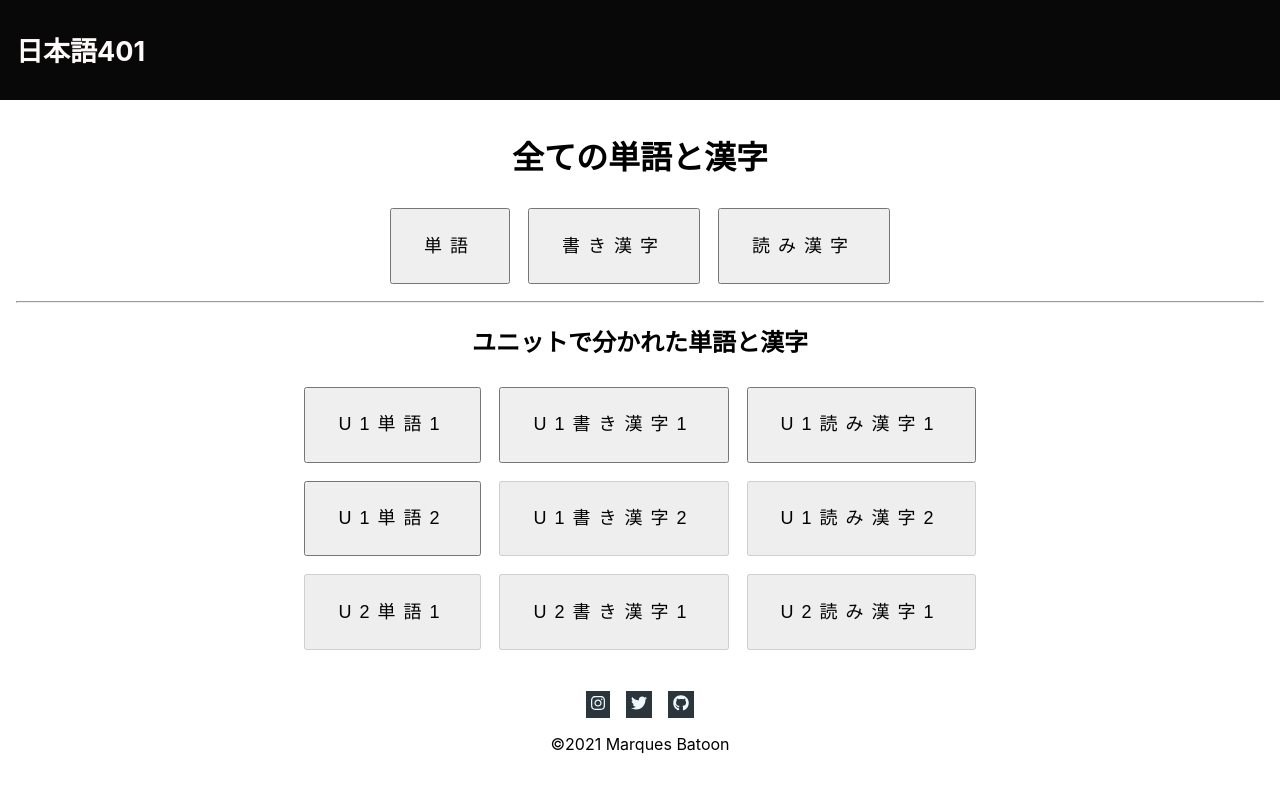
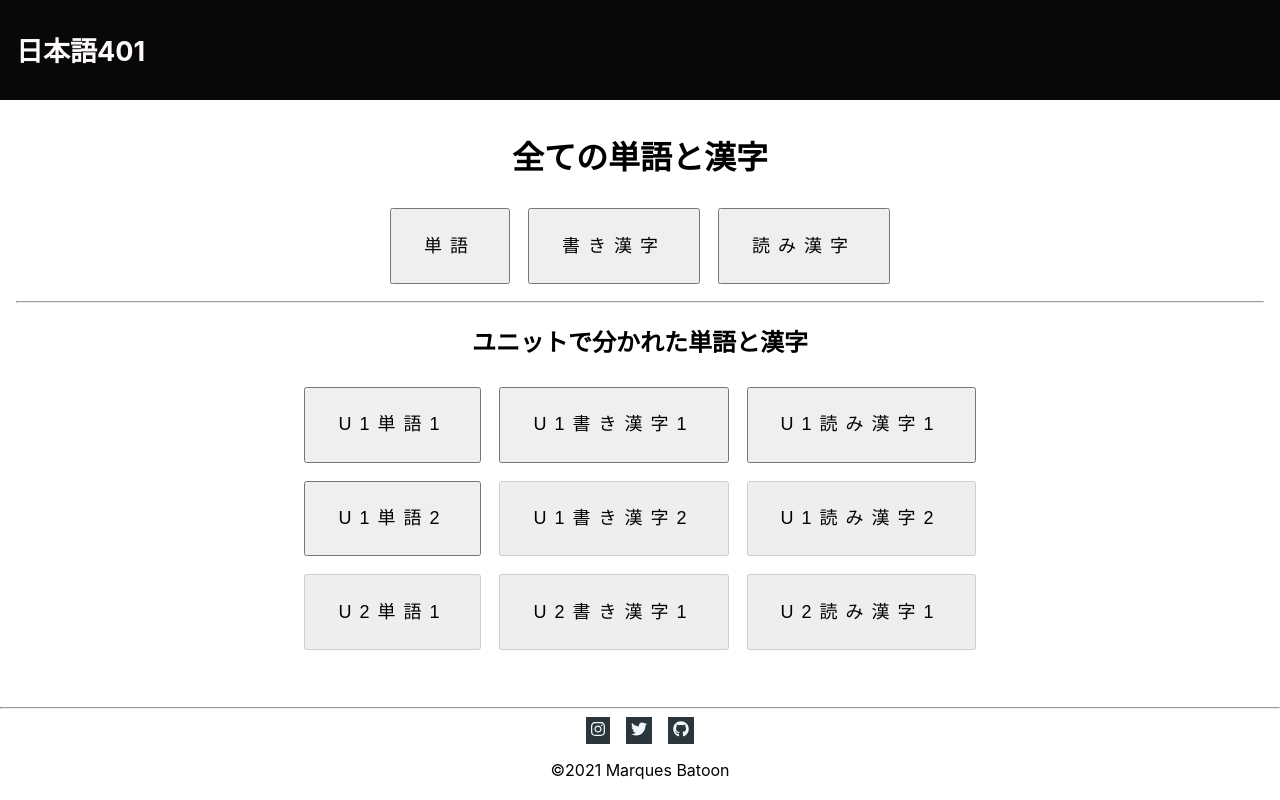
Before and after one commit to marquesadilla/n2-tango, a React (Create React App) app: page / in a window 1280 px wide. Built offline with nearby package versions, Linux system fonts and the light colour scheme.

Commit message:
added hr with margin-top

```diff
--- a/src/Layout.js
+++ b/src/Layout.js
@@ -15,6 +15,7 @@ const Layout = (props) => {
             <div className = "container">
                 {props.children}
             </div>
+            <hr className="footerDivider"></hr>
             <footer>
                 <div className="footerContainer">
                     <a href="https://www.instagram.com/batoonworld/" rel="noreferrer" target="_blank" className="iconLink">
--- a/src/kanji.css
+++ b/src/kanji.css
@@ -31,3 +31,7 @@
   font-weight: 400;
   letter-spacing: 0.1em;
 }
+
+.footerDivider {
+  margin-top: 3em;
+}
```
Also changed, not shown: 1 other file (tests, documents, lock files or other folders).
